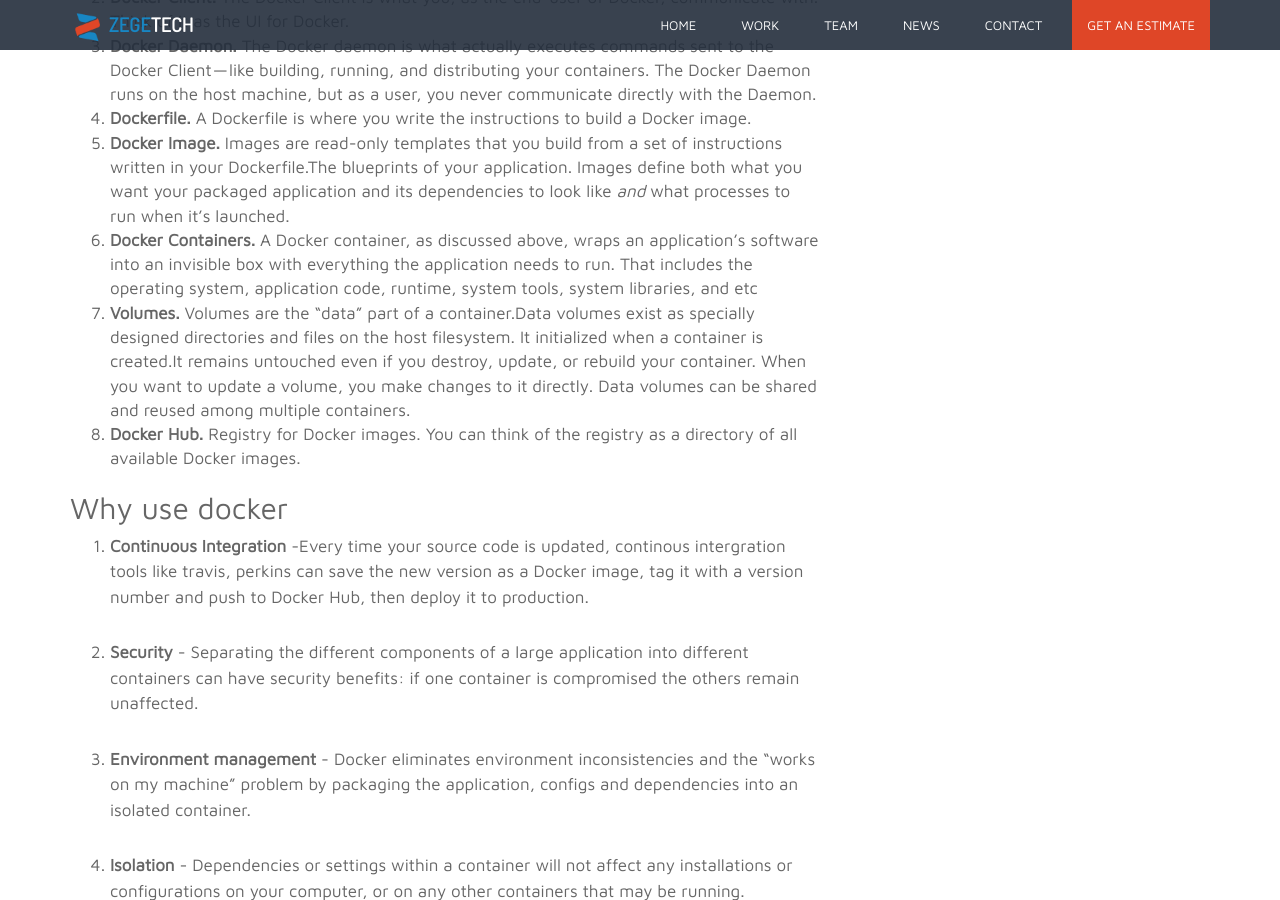
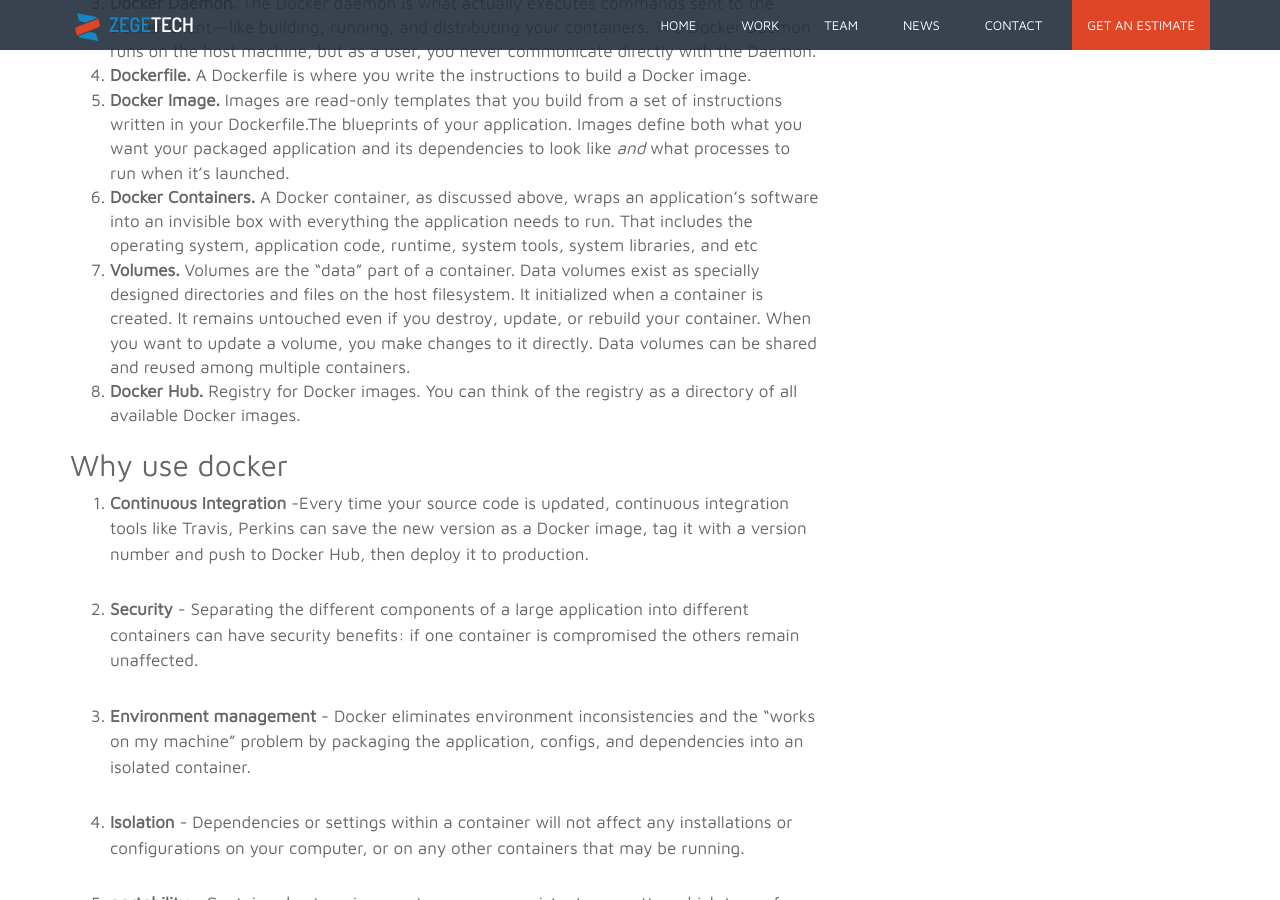
Before and after one commit to zegetech/zegetech.github.io, a Jekyll site: the page built from _posts/2018-10-29-what-and-why-docker.md, in a window 1280 px wide and 900 px high, scrolled down 3995 px. Built offline with Jekyll 4.4.1, drawn with Linux system fonts in a browser that asks for light colours; some of the changed text lies outside the part shown.

Commit message:
[Fix] Spelling and grammatical errors

```diff
--- a/_posts/2018-10-29-what-and-why-docker.md
+++ b/_posts/2018-10-29-what-and-why-docker.md
@@ -58,10 +56,10 @@
 
 
 
-To create a docker container, you first create a Docker file which is in turn used to build an image.
+To create a Docker container, you first create a Docker file which is in turn used to build an image.
 Now an image is an executable package that includes everything needed to run an application; the code, a runtime, libraries, environment variables, and configuration files. It is a complete application!!!!!
 
-An image  is not a whole machine, you don't need that. Instead, an image sits on top of a machine, your machine.<br/>
+An image is not a whole machine, you don't need that. Instead, an image sits on top of a machine, your machine.<br/>
 Using your image, you can now run a container.<br/>
 A container is a runtime instance of an image, what the image becomes in memory when executed (that is, an image with a state, or a user process).<br/>
 You can run as many containers as you want until you run out of processing power or RAM.
@@ -103,17 +101,17 @@
 6. **Docker Containers.**
     A Docker container, as discussed above, wraps an application’s software into an invisible box with everything the application needs to run. That includes the operating system, application code, runtime, system tools, system libraries, and etc
 7. **Volumes.**
-    Volumes are the “data” part of a container.Data volumes exist as specially designed directories and files on the host filesystem. It initialized when a container is created.It  remains untouched even if you destroy, update, or rebuild your container. When you want to update a volume, you make changes to it directly. Data volumes can be shared and reused among multiple containers.
+    Volumes are the “data” part of a container. Data volumes exist as specially designed directories and files on the host filesystem. It initialized when a container is created. It remains untouched even if you destroy, update, or rebuild your container. When you want to update a volume, you make changes to it directly. Data volumes can be shared and reused among multiple containers.
 8. **Docker Hub.**
     Registry for Docker images. You can think of the registry as a directory of all available Docker images.
 
 ## Why use docker
 
-1. **Continuous Integration** -Every time your source code is updated, continous intergration tools like travis, perkins can save the new version as a Docker image, tag it with a version number and push to Docker Hub, then deploy it to production.
+1. **Continuous Integration** -Every time your source code is updated, continuous integration tools like Travis, Perkins can save the new version as a Docker image, tag it with a version number and push to Docker Hub, then deploy it to production.
 
 2. **Security** - Separating the different components of a large application into different containers can have security benefits: if one container is compromised the others remain unaffected.
 
-3. **Environment management** -  Docker eliminates environment inconsistencies and the "works on my machine" problem by packaging the application, configs and dependencies into an isolated container.
+3. **Environment management** -  Docker eliminates environment inconsistencies and the "works on my machine" problem by packaging the application, configs, and dependencies into an isolated container.
 
 4. **Isolation** - Dependencies or settings within a container will not affect any installations or configurations on your computer, or on any other containers that may be running.
 
```
Also changed, not shown: other parts of _posts/2018-10-29-what-and-why-docker.md (+4 -6 lines).
